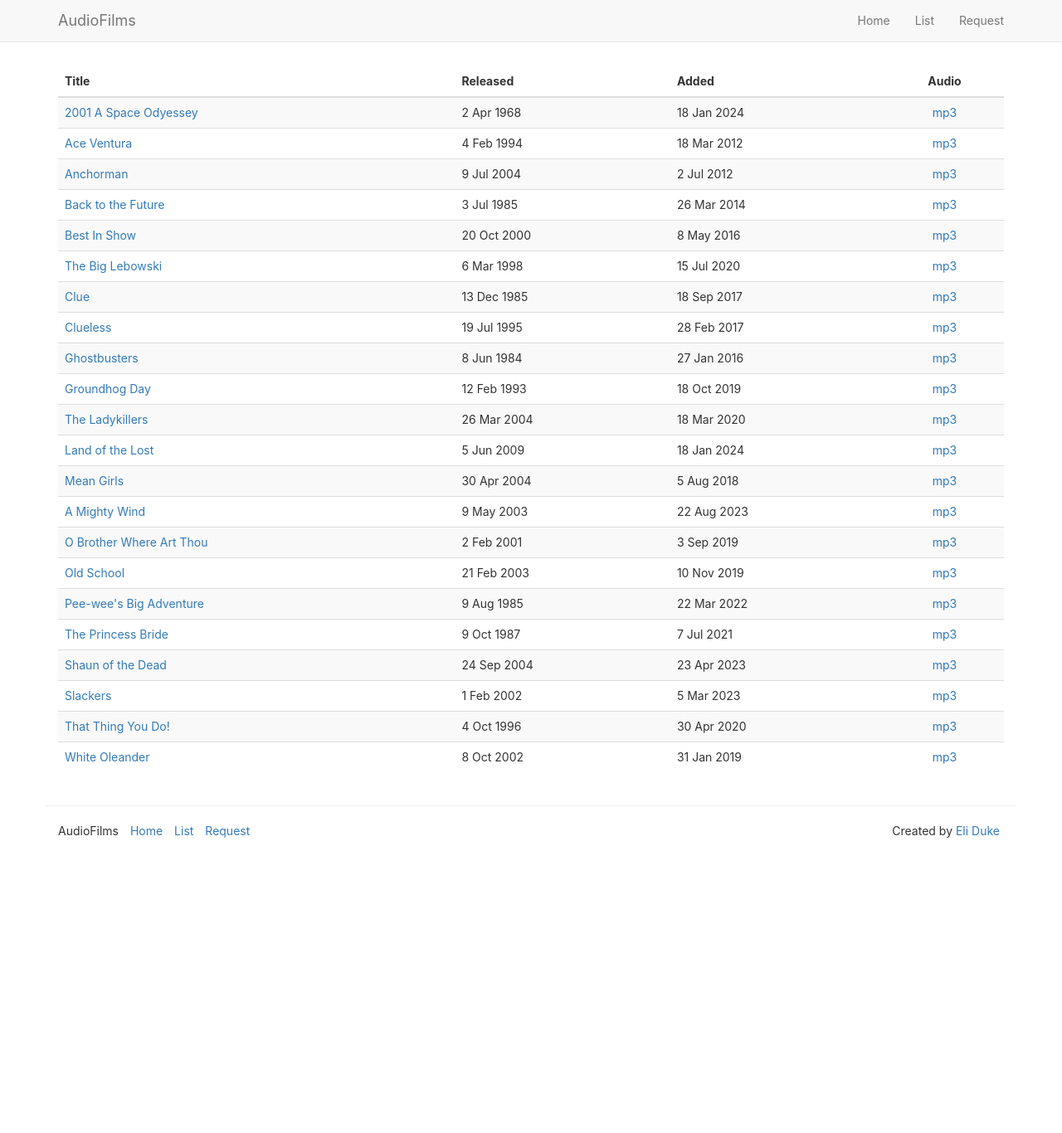
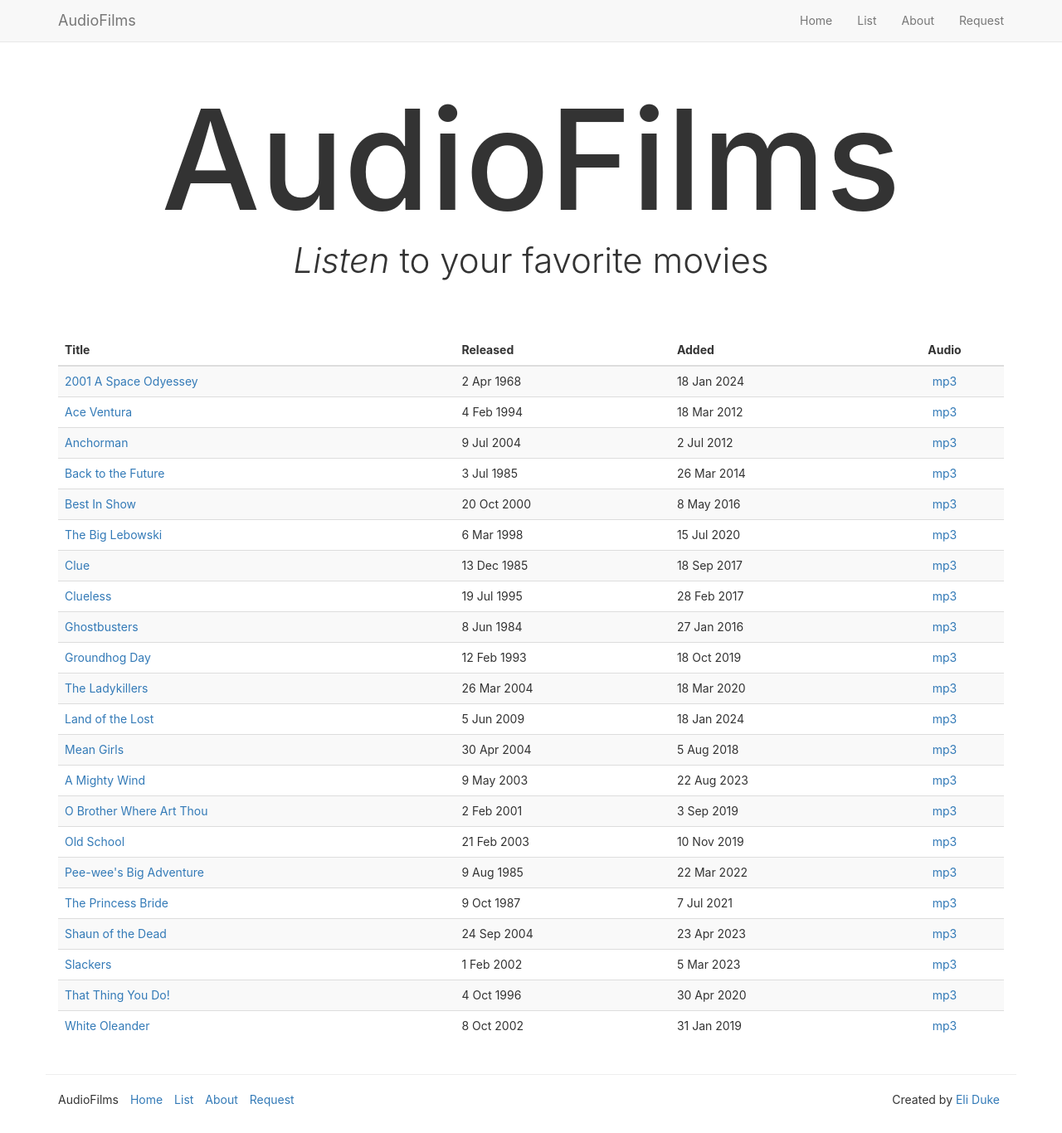
Before and after one commit to eliduke/audiofilms.net, a Jekyll site: the page built from list.html, in a window 1280 px wide and 1366 px high. Shown: the whole window at 83% size. Built offline with Jekyll 4.4.1, drawn with Linux system fonts in a browser that asks for light colours; nearby versions of some CDN libraries.

Commit message:
adds a new about page, favicons, and headers to more pages

```diff
--- /dev/null
+++ b/_includes/header.html
@@ -0,0 +1,6 @@
+<div id="header">
+  <div class="row">
+    <h1>AudioFilms</h1>
+    <p class="lead"><em>Listen</em> to your favorite movies</p>
+  </div>
+</div>
--- a/_includes/nav-links.html
+++ b/_includes/nav-links.html
@@ -1,3 +1,4 @@
 <li><a href="/">Home</a></li>
 <li><a href="/list">List</a></li>
+<li><a href="/about">About</a></li>
 <li><a href="mailto:request@audiofilms.net?subject=I've got an idea for an AudioFilm">Request</a></li>
--- a/_layouts/default.html
+++ b/_layouts/default.html
@@ -4,9 +4,14 @@
   <meta charset="utf-8">
   <meta http-equiv="X-UA-Compatible" content="IE=edge">
   <meta name="viewport" content="width=device-width, initial-scale=1.0, maximum-scale=1.0">
-  <title>AudioFilms | Listen to your favorite movies</title>
+  <title>{% if page.title %}{{page.title}} | {% endif%}AudioFilms | Listen to your favorite movies</title>
   <link href="https://maxcdn.bootstrapcdn.com/bootstrap/3.3.7/css/bootstrap.min.css" rel="stylesheet">
   <link rel="stylesheet" href="/css/app.css?v={{ site.time | date: '%s' }}" type="text/css">
+
+  <link rel="apple-touch-icon" sizes="180x180" href="/favicons/apple-touch-icon.png">
+  <link rel="icon" type="image/png" sizes="32x32" href="/favicons/favicon-32x32.png">
+  <link rel="icon" type="image/png" sizes="16x16" href="/favicons/favicon-16x16.png">
+  <link rel="manifest" href="/favicons/site.webmanifest">
 
   <!-- Google tag (gtag.js) -->
   <script async src="https://www.googletagmanager.com/gtag/js?id=G-XBQZP6HMFG"></script>
--- a/css/app.scss
+++ b/css/app.scss
@@ -11,8 +11,9 @@ h2 { margin: 0 0 20px 0 }
 img { margin-bottom: 20px }
 audio { width: 100% }
 footer { margin-bottom: 20px }
+table { .center { text-align: center } }
 
-#banner {
+#header {
   margin: 20px 0;
 
   h1 {
@@ -24,12 +25,16 @@ footer { margin-bottom: 20px }
   p.lead {
     font-size: 120%;
     text-align: center;
-    margin-bottom: 60px;
+    margin-bottom: 40px;
   }
 }
 
-table {
-  .center { text-align: center }
+#about {
+  p {
+    font-size: 140%;
+    margin-bottom: 20px;
+    color: #333;
+  }
 }
 
 .film {
@@ -106,19 +111,16 @@ table {
 }
 
 @media (min-width: 768px) and (max-width: 991px) {
-  #banner h1 { font-size: 800% }
-  #banner p.lead { font-size: 200% }
-  #home img.hide-on-small { display: none }
+  #header h1 { font-size: 800% }
+  #header p.lead { font-size: 200% }
 }
 
 @media (min-width: 992px) and (max-width: 1199px) {
-  #banner h1 { font-size: 1000% }
-  #banner p.lead { font-size: 250% }
-  #home h2 { font-size: 250% }
+  #header h1 { font-size: 1000% }
+  #header p.lead { font-size: 250% }
 }
 
 @media (min-width: 1200px) {
-  #banner h1 { font-size: 1200% }
-  #banner p.lead { font-size: 300% }
-  #home h2 { font-size: 300% }
+  #header h1 { font-size: 1200% }
+  #header p.lead { font-size: 300% }
 }
--- a/list.html
+++ b/list.html
@@ -8,6 +8,8 @@ layout: default
   <p>If you turn your phone sideways, you'll see more info in the form below.</p>
 </div>
 -->
+
+{% include header.html %}
 
 <!-- Mobile List -->
 <table class="table table-striped mobile-list">
```
Also changed, not shown: about.html (added, +18 -0 lines), index.html (+1 -8 lines), favicons/android-chrome-192x192.png (added), favicons/android-chrome-512x512.png (added), favicons/apple-touch-icon.png (added), favicons/favicon-16x16.png (added), favicons/favicon-32x32.png (added), favicons/favicon.ico (added), favicons/site.webmanifest (added).
